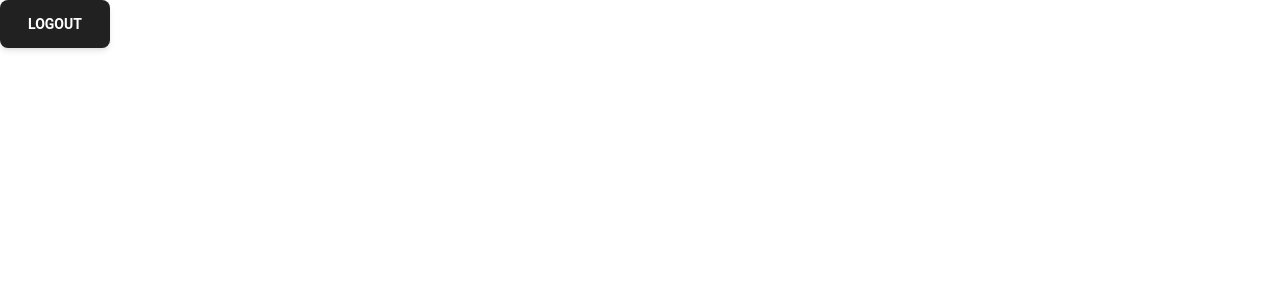
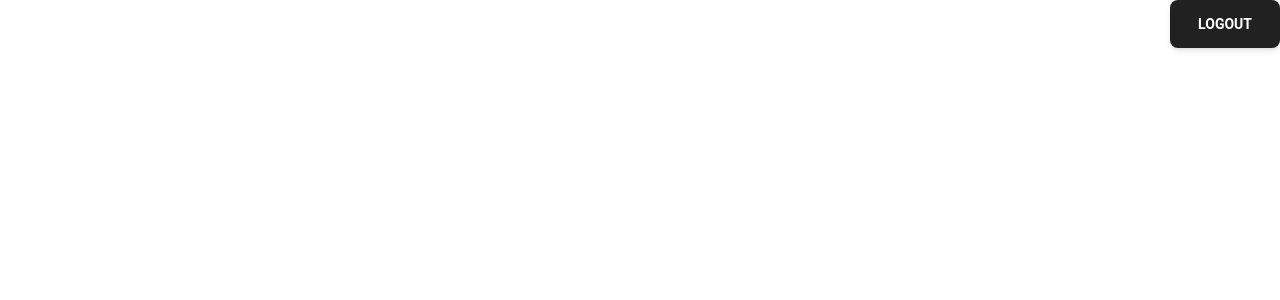
Before and after one commit to SubakshaAnand/dev-reactjs, a React (Vite) app in the folder dev-reactjs/: page /dashboard in a window 1280 px wide. Shown: the top 300 px of the page. Built offline with nearby package versions, Linux system fonts and the light colour scheme; sample sign-in values are in the browser's storage.

Commit message:
Dashboard work start

```diff
--- a/dev-reactjs/src/App.css
+++ b/dev-reactjs/src/App.css
@@ -14,3 +14,7 @@
   box-sizing: border-box;
   padding: 12px 20px;
 }
+
+.floatright{
+  float: right !important;
+}
--- a/dev-reactjs/src/pages/dashboard/dashboard.jsx
+++ b/dev-reactjs/src/pages/dashboard/dashboard.jsx
@@ -2,13 +2,13 @@ import React from "react";
 import LogoutButton from "../login-page/reduxlogin/logoutbutton";
 
 
-export default function Dashboard(){
+export default function Dashboard() {
 
     return (
-<>
-<div>
-<LogoutButton />
-</div>
-</>
+        <>
+            <div className="floatright">
+                <LogoutButton />
+            </div>
+        </>
     );
 }
```
